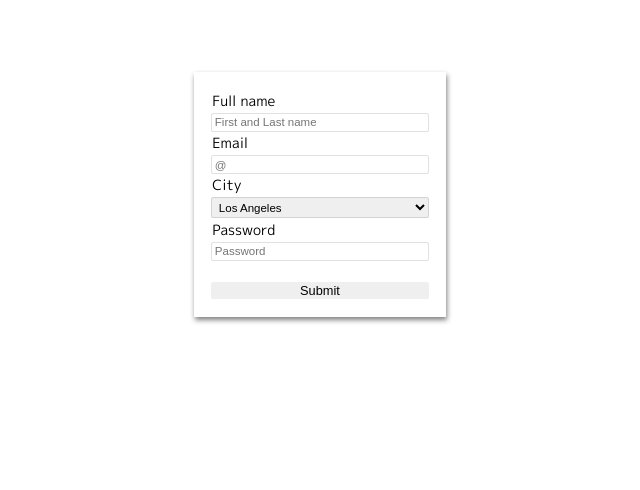
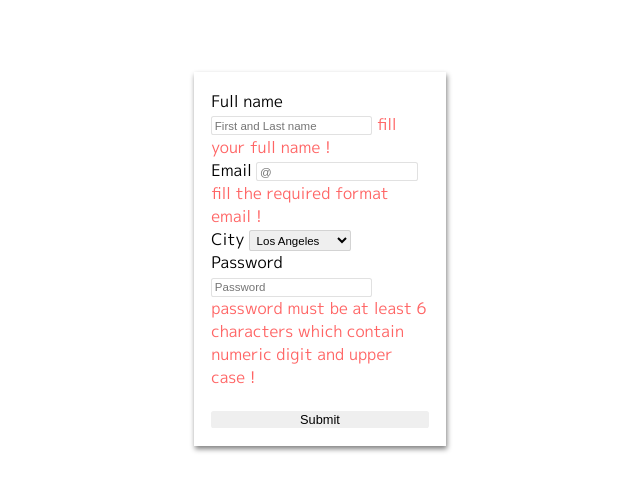
Before and after one commit to JohnSmithW/LabWork6, a website: page task3/index.html in a window 1280 px wide. Shown: the whole page, without its empty margins (320-960 px from the left). Drawn offline with Linux system fonts and the light colour scheme.

Commit message:
fixed some issues

```diff
--- a/task3/index.html
+++ b/task3/index.html
@@ -1,37 +1,41 @@
 <!DOCTYPE html>
-
 <html lang="en">
-
   <head>
     <title>task3</title>
     <meta charset="utf-8">
     <link href="https://fonts.googleapis.com/css?family=M+PLUS+1p&display=swap" rel="stylesheet">
     <link rel="stylesheet" href="styles.css">
   </head>
-
   <body>
     <div class="main">
       <form onsubmit="return false" class="form">
-      <label class="form__field" for="name">Full name</label>
+        <div class="form-field">
+          <label class="form-field__label" for="name">Full name</label>
           <input class="form__input" type="text" id="name" placeholder="First and Last name">
-      <span class="form__error form__error_none">fill your full name !</span>
-      <label class="form__field" for="email">Email</label>
+          <span class="form__error form__error_visible">fill your full name !</span>
+        </div>
+        <div class="form-field">
+          <label class="form-field__label" for="email">Email</label>
           <input class="form__input" type="email" id="email" placeholder="@">
-      <span class="form__error form__error_none">fill the required format email !</span>
-      <label class="form__field" for="city">City</label>
+          <span class="form__error form__error_visible">fill the required format email !</span>
+        </div>
+        <div class="form-field">
+          <label class="form-field__label" for="city">City</label>
           <select class="form-list" id="city">
             <option class="form-list__item">Los Angeles</option>
             <option class="form-list__item">Washington</option>
             <option class="form-list__item">New York city</option>
             <option class="form-list__item">San-Francisco</option>
           </select>
-      <label class="form__field" for="password">Password</label>
+        </div>
+        <div class="form-field">
+          <label class="form-field__label" for="password">Password</label>
           <input class="form__input" type="password" id="password" placeholder="Password">
-      <span class="form__error form__error_none">password must be at least 6 characters which contain numeric digit and upper case  !</span>
+          <span class="form__error form__error_visible">password must be at least 6 characters which contain numeric digit and upper case  !</span>
+        </div>
         <button class="form__button" type="submit">Submit</button>
       </form>
     </div>
     <script src="script.js"></script>
   </body>
-
 </html>
```
Lines whose indentation alone changed are shown as unchanged.
